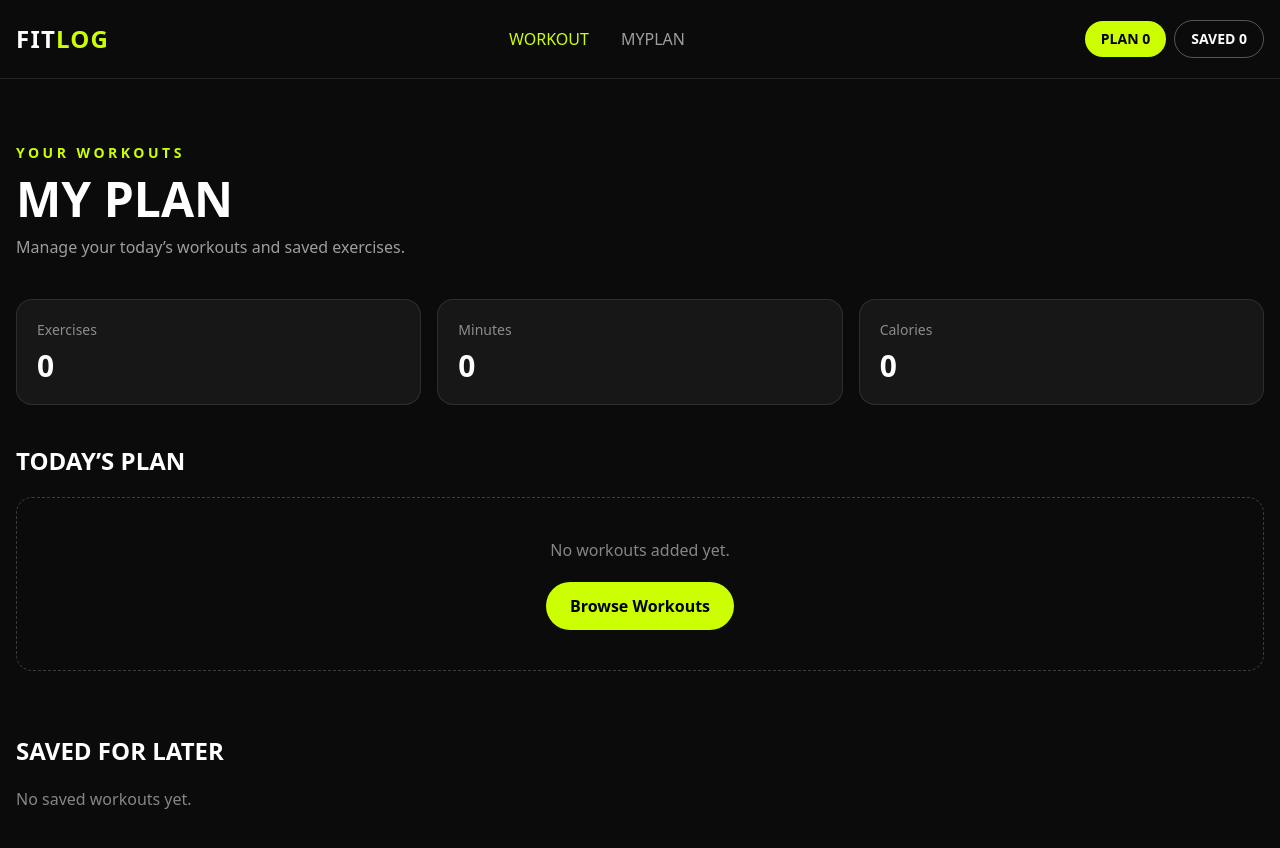
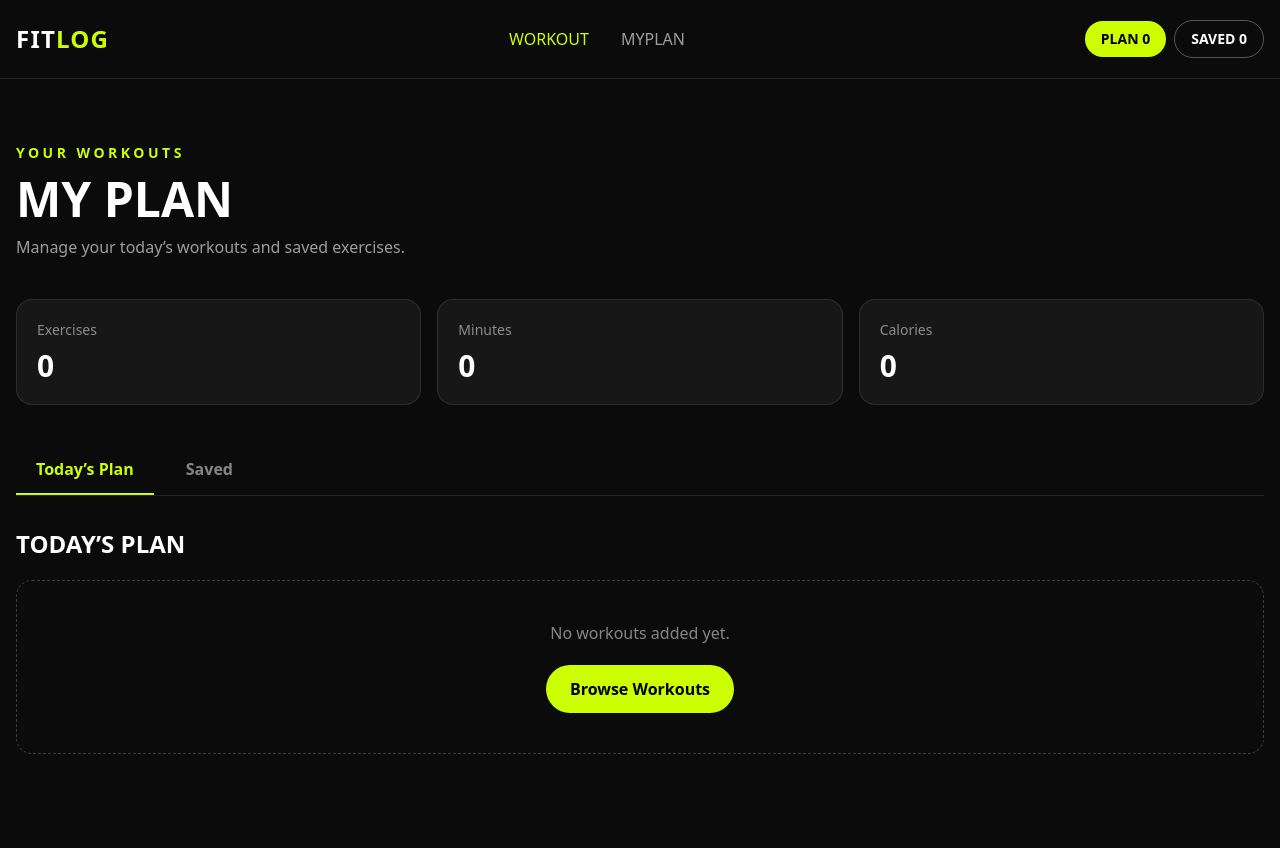
Before and after one commit to jewelranadev/Fit-Log, a Next.js app: page /my-plan in a window 1280 px wide. Shown: the top 848 px of the page. After the commit the page ends 818 px from the top, so only its background shows below. Built offline with nearby package versions, Linux system fonts and the light colour scheme.

Commit message:
making my plan dynamic

```diff
--- a/app/my-plan/page.js
+++ b/app/my-plan/page.js
@@ -1,5 +1,4 @@
 "use client";
-
 
 import { useState } from "react";
 import Link from "next/link";
@@ -7,8 +6,37 @@ import Image from "next/image";
 import { useWorkout } from "@/context/WorkoutContext";
 
 const MyPlan = () => {
+  const {
+    todayPlan,
+    savedWorkouts,
+    setTodayPlan,
+    setSavedWorkouts,
+  } = useWorkout();
 
-  const { todayPlan, savedWorkouts } = useWorkout();
+  const [activeTab, setActiveTab] = useState("today");
+  const [completedWorkouts, setCompletedWorkouts] = useState([]);
+
+  const handleRemove = (id) => {
+    setTodayPlan(todayPlan.filter((workout) => workout.id !== id));
+  };
+
+  const handleMarkDone = (id) => {
+    const alreadyDone = completedWorkouts.includes(id);
+
+    if (alreadyDone) {
+      setCompletedWorkouts(
+        completedWorkouts.filter((workoutId) => workoutId !== id),
+      );
+    } else {
+      setCompletedWorkouts([...completedWorkouts, id]);
+    }
+  };
+
+  const handleRemoveSaved = (id) => {
+    setSavedWorkouts(
+      savedWorkouts.filter((workout) => workout.id !== id),
+    );
+  };
 
   return (
     <main className="container mx-auto px-4 py-16">
@@ -40,7 +68,7 @@ const MyPlan = () => {
           <p className="mt-2 text-3xl font-black">
             {todayPlan.reduce(
               (total, workout) => total + workout.duration,
-              0
+              0,
             )}
           </p>
         </div>
@@ -50,13 +78,39 @@ const MyPlan = () => {
           <p className="mt-2 text-3xl font-black">
             {todayPlan.reduce(
               (total, workout) => total + workout.caloriesBurned,
-              0
+              0,
             )}
           </p>
         </div>
       </div>
 
+      {/* tab ui */}
+      <div className="mb-8 flex gap-3 border-b border-white/10">
+        <button
+          onClick={() => setActiveTab("today")}
+          className={`border-b-2 px-5 py-3 font-bold ${
+            activeTab === "today"
+              ? "border-[#ccff00] text-[#ccff00]"
+              : "border-transparent text-white/50"
+          }`}
+        >
+          Today’s Plan
+        </button>
+
+        <button
+          onClick={() => setActiveTab("saved")}
+          className={`border-b-2 px-5 py-3 font-bold ${
+            activeTab === "saved"
+              ? "border-[#ccff00] text-[#ccff00]"
+              : "border-transparent text-white/50"
+          }`}
+        >
+          Saved
+        </button>
+      </div>
+
       {/* todays plan */}
+      {activeTab === "today" && (
         <section>
           <h2 className="mb-5 text-2xl font-bold uppercase">
             Today’s Plan
@@ -77,11 +131,19 @@ const MyPlan = () => {
             </div>
           ) : (
             <div className="grid gap-5 md:grid-cols-2">
-            {todayPlan.map((workout) => (
+              {todayPlan.map((workout) => {
+                const isDone = completedWorkouts.includes(workout.id);
+
+                return (
                   <div
                     key={workout.id}
-                className="flex gap-5 rounded-2xl border border-white/10 bg-white/5 p-4"
+                    className={`rounded-2xl border p-4 ${
+                      isDone
+                        ? "border-[#ccff00]/40 bg-[#ccff00]/5"
+                        : "border-white/10 bg-white/5"
+                    }`}
                   >
+                    <div className="flex gap-5">
                       <div className="relative h-28 w-28 shrink-0 overflow-hidden rounded-xl">
                         <Image
                           src={workout.image}
@@ -91,39 +153,84 @@ const MyPlan = () => {
                         />
                       </div>
 
-                <div>
-                  <h3 className="font-bold">
+                      <div className="flex-1">
+                        <div className="flex items-start justify-between gap-3">
+                          <h3
+                            className={`font-bold ${
+                              isDone
+                                ? "text-white/40 line-through"
+                                : ""
+                            }`}
+                          >
                             {workout.name}
                           </h3>
+
+                          <button
+                            onClick={() =>
+                              handleRemove(workout.id)
+                            }
+                            className="text-white/40 hover:text-red-400"
+                          >
+                            ✕
+                          </button>
+                        </div>
 
                         <p className="mt-2 text-sm text-white/50">
                           {workout.duration} min ·{" "}
                           {workout.caloriesBurned} kcal
                         </p>
 
+                        <div className="mt-4 flex flex-wrap gap-3">
                           <Link
                             href={`/workouts/${workout.id}`}
-                    className="mt-3 inline-block text-sm font-bold text-[#ccff00]"
+                            className="text-sm font-bold text-[#ccff00]"
                           >
                             View Details →
                           </Link>
+
+                          <button
+                            onClick={() =>
+                              handleMarkDone(workout.id)
+                            }
+                            className={`rounded-full px-4 py-2 text-xs font-bold ${
+                              isDone
+                                ? "border border-[#ccff00] text-[#ccff00]"
+                                : "bg-white text-black"
+                            }`}
+                          >
+                            {isDone ? "✓ Done" : "Mark as Done"}
+                          </button>
                         </div>
                       </div>
-            ))}
+                    </div>
+                  </div>
+                );
+              })}
             </div>
           )}
         </section>
+      )}
 
-      {/* saved.. */}
-      <section className="mt-16">
+      {/* saved */}
+      {activeTab === "saved" && (
+        <section>
           <h2 className="mb-5 text-2xl font-bold uppercase">
             Saved for Later
           </h2>
 
           {savedWorkouts.length === 0 ? (
+            <div className="rounded-2xl border border-dashed border-white/20 p-10 text-center">
               <p className="text-white/50">
                 No saved workouts yet.
               </p>
+
+              <Link
+                href="/"
+                className="mt-5 inline-block rounded-full bg-[#ccff00] px-6 py-3 font-bold text-black"
+              >
+                Browse Workouts
+              </Link>
+            </div>
           ) : (
             <div className="grid gap-5 md:grid-cols-2">
               {savedWorkouts.map((workout) => (
@@ -131,6 +238,8 @@ const MyPlan = () => {
                   key={workout.id}
                   className="rounded-2xl border border-white/10 bg-white/5 p-5"
                 >
+                  <div className="flex items-start justify-between">
+                    <div>
                       <h3 className="font-bold">
                         {workout.name}
                       </h3>
@@ -138,10 +247,21 @@ const MyPlan = () => {
                       <p className="mt-2 text-sm text-white/50">
                         {workout.equipment}
                       </p>
+                    </div>
+
+                    <button
+                      onClick={() =>
+                        handleRemoveSaved(workout.id)
+                      }
+                      className="text-white/40 hover:text-red-400"
+                    >
+                      ✕
+                    </button>
+                  </div>
 
                   <Link
                     href={`/workouts/${workout.id}`}
-                  className="mt-3 inline-block text-sm font-bold text-[#ccff00]"
+                    className="mt-4 inline-block text-sm font-bold text-[#ccff00]"
                   >
                     View Details →
                   </Link>
@@ -150,6 +270,7 @@ const MyPlan = () => {
             </div>
           )}
         </section>
+      )}
     </main>
   );
 };
--- a/context/WorkoutContext.jsx
+++ b/context/WorkoutContext.jsx
@@ -7,15 +7,19 @@ const WorkoutContext = createContext();
 export const WorkoutProvider = ({ children }) => {
   const [todayPlan, setTodayPlan] = useState([]);
   const [savedWorkouts, setSavedWorkouts] = useState([]);
+  const [completedWorkouts, setCompletedWorkouts] = useState([]);
 
   return (
     <WorkoutContext.Provider
       value={{
         todayPlan,
         setTodayPlan,
+
         savedWorkouts,
         setSavedWorkouts,
 
+        completedWorkouts,
+        setCompletedWorkouts,
       }}
     >
       {children}
```
Lines whose indentation alone changed are shown as unchanged.
